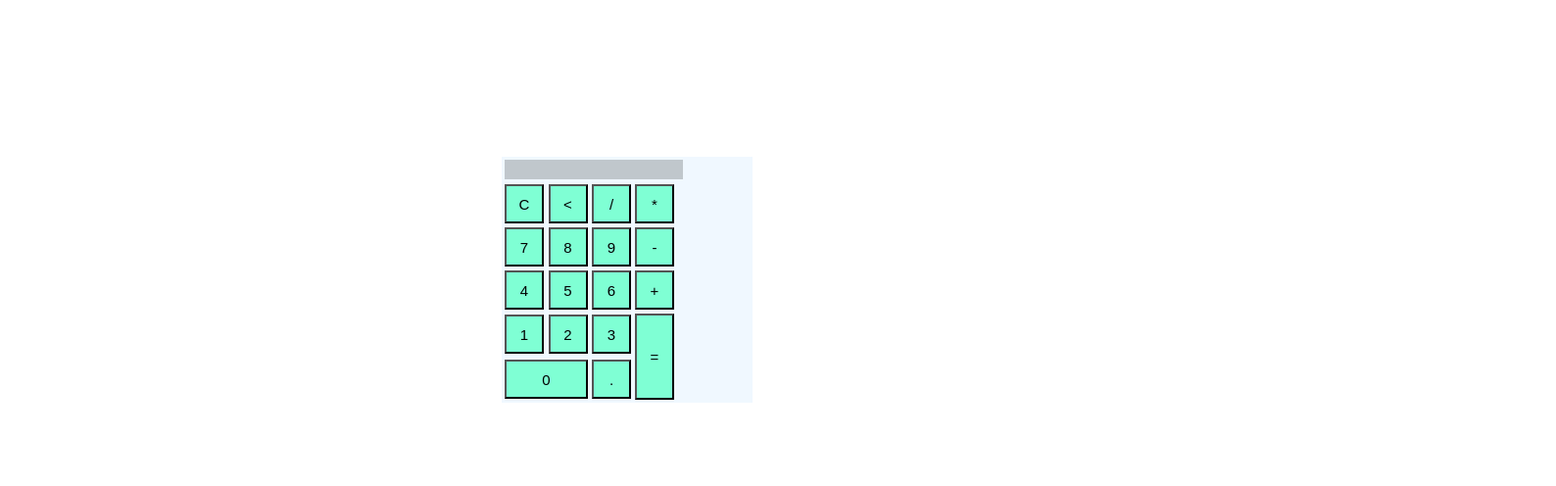
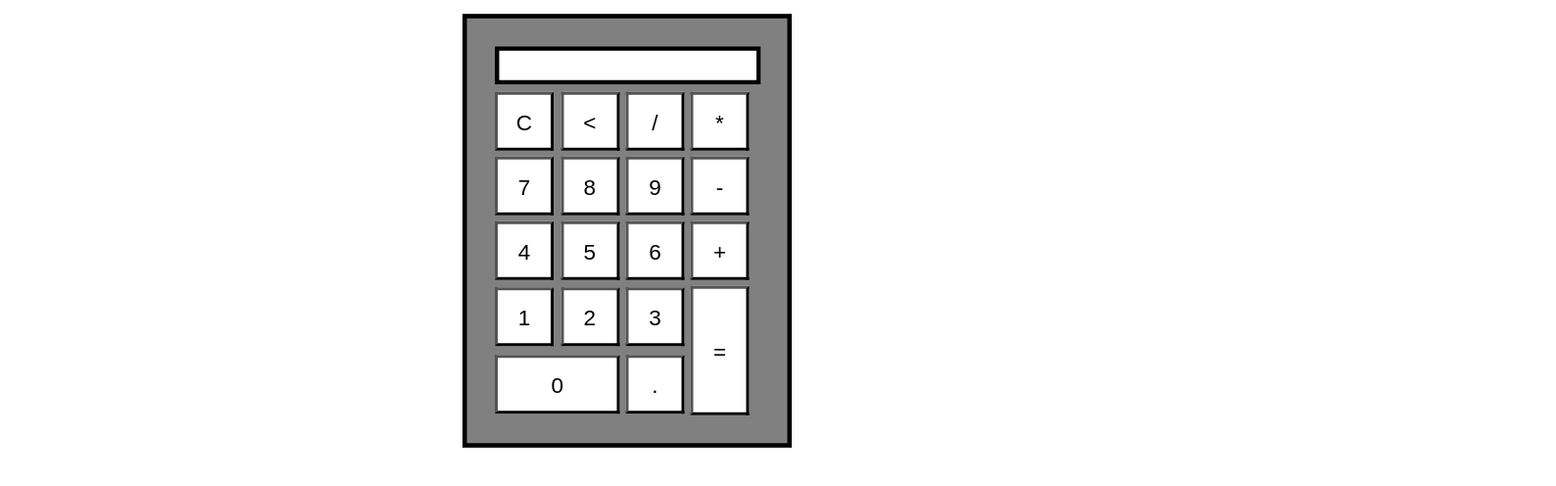
Before and after one commit to BrunoPdOliveir4/JSimpleCalculator, a plain HTML site: page calculadora.html in a window 1280 px wide. Shown: the whole page at 98% size, 1588 px wide, since content can reach past the window. Drawn offline with Linux system fonts and the light colour scheme.

Commit message:
Refactoring the code, pt 1 - for now, not working.

```diff
--- a/calculadora.css
+++ b/calculadora.css
@@ -1,16 +1,19 @@
 .calculator {
-    position: absolute;
-    background-color: aliceblue;
-    position: absolute;
-    top: 20%;
-    left: 40%;
-    right: 40%;
+    display: flex;
+    justify-content: center;
     align-items: center;
+    scale: 1.5;
+    padding: 5em;
+}
+.content {
+    padding: 1em;
+    background-color: grey;
+    border: solid;
 }
 
 .lines {
 
-    background-color: aquamarine;
+    background-color: white;
     width: 40px;
     height: 40px;
     font-size: 15px;
@@ -18,15 +21,14 @@
 
 }
 .lines:hover {
-    background-color: aqua;
+    background-color: #00000005;
 }
 #result {
-    text-align: center;
-    background-color: rgb(0,0,0,0.2);
-    width: 182px;
+    background-color:white;
+    width: 175px;
     height: 20px;
     margin: 2.5px;
     color: black;
-    text-align: left;
-
+    text-align: right;
+    border: solid;
 }
--- a/calculadora.html
+++ b/calculadora.html
@@ -9,39 +9,42 @@
 </head>
 <body>
     <div class="calculator">
+        <div class="content">
             <p id="result"></p>
             <table>
                 <tr>
-            <td><button class="lines" name="C" onclick="clean()">C</button></td>
-            <td><button class="lines" name="<" onclick="delt()"><</button></td>
-            <td><button class="lines" name="/" onclick="add('/')">/</button></td>
-            <td><button class="lines" name="*" onclick="add('*')">*</button></td>
+                    <td><button class="lines" id="C">C</button></td>
+                    <td><button class="lines" id="<"><</button></td>
+                    <td><button class="lines" id="/">/</button></td>
+                    <td><button class="lines" id="*">*</button></td>
                 </tr>
                 <tr>
-            <td><button class="lines" name="7" onclick="add('7')">7</button></td>
-            <td><button class="lines" name="8" onclick="add('8')">8</button></td>
-            <td><button class="lines" name="9" onclick="add('9')">9</button></td>
-            <td><button class="lines" name="-" onclick="add('-')">-</button></td>
+                    <td><button class="lines" id="7">7</button></td>
+                    <td><button class="lines" id="8">8</button></td>
+                    <td><button class="lines" id="9">9</button></td>
+                    <td><button class="lines" id="-">-</button></td>
                 </tr>
                 <tr>
-            <td><button class="lines" name="4" onclick="add('4')">4</button></td>
-            <td><button class="lines" name="5" onclick="add('5')">5</button></td>
-            <td><button class="lines" name="6" onclick="add('6')">6</button></td>
-            <td><button class="lines" name="+" onclick="add('+')">+</button></td>
+                    <td><button class="lines" id="4">4</button></td>
+                    <td><button class="lines" id="5">5</button></td>
+                    <td><button class="lines" id="6">6</button></td>
+                    <td><button class="lines" id="+">+</button></td>
                 </tr>
                 <tr>
-            <td><button class="lines" name="1" onclick="add('1')">1</button></td>
-            <td><button class="lines" name="2" onclick="add('2')">2</button></td>
-            <td><button class="lines" name="3" onclick="add('3')">3</button></td>
-            <td rowspan="2"><button class="lines" name="=" onclick="equal()" style="height: 88px;">=</button></td>
+                    <td><button class="lines" id="1">1</button></td>
+                    <td><button class="lines" id="2">2</button></td>
+                    <td><button class="lines" id="3">3</button></td>
+                    <td rowspan="2"><button class="lines" id="=" style="height: 88px;">=</button></td>
                 </tr>
                 <tr>
-            <td colspan="2"><button class="lines" name="0" onclick="add('0')" style="width: 85px;">0</button></td>
-            <td><button class="lines" name="." onclick="add('.')">.</button></td>
+                    <td colspan="2"><button class="lines" id="0" style="width: 85px;">0</button></td>
+                    <td><button class="lines" id=".">.</button></td>
                 </tr>
             </table>
             </div>
             </table>
-    <script type="text/javascript" src="calculadora.js" />
+        </div>
+
+    <script type="module" src="calculadora.js"></script>
 </body>
 </html>
--- a/calculadora.js
+++ b/calculadora.js
@@ -1,11 +1,35 @@
+//first off all I'll make it as modules.
+//import sum from "./scripts/functions.js";
+
+var string = document.getElementById("result");
+
+
+function write(event){
+    const value = event.target.innerHTML;
+    const comparison = /[0-9]/
+    if(comparison.test(value)){
+        return string.innerHTML += value;
+    }
+
+}
+
+const buttons = document.querySelectorAll(".lines");
+buttons.forEach(element => {
+    const comparison = /[0-9]/
+    if(comparison.test(element.innerHTML)){
+        element.addEventListener("click", write);
+    }
+});
+
+function clearIt() {
+    document.getElementById("result").innerHTML = " ";
+}
+/*
 function add(text) {
     var addtext = document.getElementById('result').innerHTML;
     document.getElementById('result').innerHTML= addtext+text;
 }
-function clean() {
-    document.getElementById('result').innerHTML = '';
-    var addtext = null;
-}
+
 function delt() {
     var backs = document.getElementById('result').innerHTML;
     document.getElementById('result').innerHTML = backs.substring(0, backs.length -1)
@@ -21,3 +45,5 @@ function equal() {
         window.alert('Nothing writed!')
     }
 }
+
+console.log(sum(1,2))*/
--- /dev/null
+++ b/scripts/functions.js
@@ -0,0 +1,14 @@
+export function sum(items){
+    let result = 0;
+    items.forEach(element => {
+        result += element;
+    });
+    return result;
+}
+export function sub(items){
+    let result = 0;
+    items.forEach(element => {
+        result -= element;
+    });
+    return result;
+}
```
Lines whose indentation alone changed are shown as unchanged.
